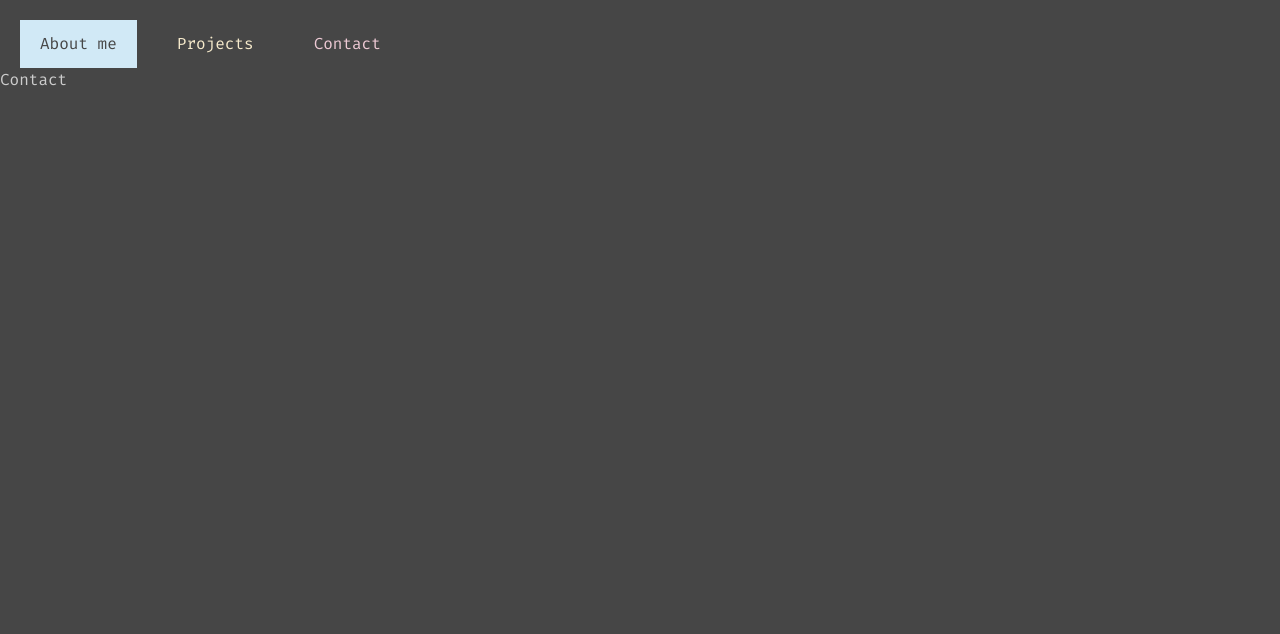
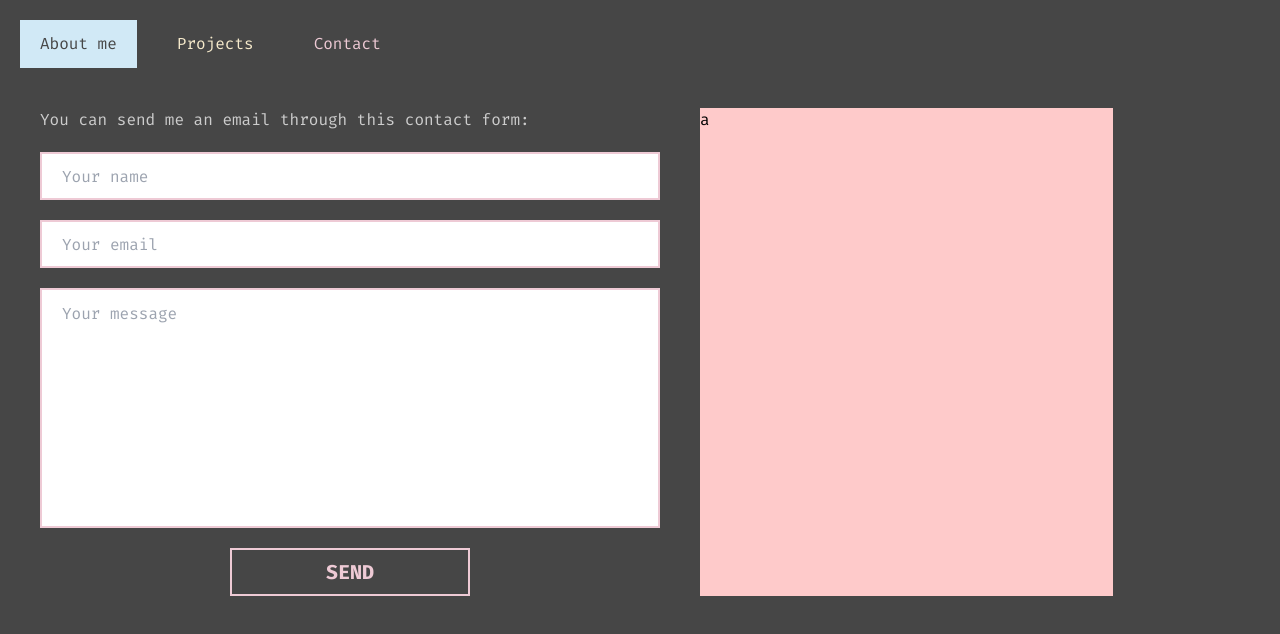
Before and after one commit to MaraScampini/portfolio-react, a React (Vite) app: page /contact in a window 1280 px wide. Shown: the top 634 px of the page. Built offline with nearby package versions, Linux system fonts and the light colour scheme.

Commit message:
Contact WIP integration with emailJS completed

```diff
--- a/package.json
+++ b/package.json
@@ -10,6 +10,7 @@
     "preview": "vite preview"
   },
   "dependencies": {
+    "@emailjs/browser": "^4.4.1",
     "react": "^18.3.1",
     "react-dom": "^18.3.1",
     "react-router-dom": "^7.0.2"
--- a/src/pages/Contact.tsx
+++ b/src/pages/Contact.tsx
@@ -1,6 +1,84 @@
+
+
+import { useRef, useState } from 'react';
+import emailjs from '@emailjs/browser';
+
+interface FormData {
+  user_name: string,
+  user_email: string,
+  message: string
+}
 
 export const Contact = () => {
+  const form = useRef<HTMLFormElement>(null);
+  const emptyFormData = {
+    user_name: "",
+    user_email: "",
+    message: ""
+  }
+  const [formData, setFormData] = useState<FormData>(emptyFormData);
+
+  const handleInputChange = (e: React.ChangeEvent<HTMLInputElement | HTMLTextAreaElement>) => {
+    const { name, value } = e.target;
+    setFormData((prevState) => ({
+      ...prevState,
+      [name]: value
+    }));
+  }
+
+  const sendEmail = (e: React.FormEvent<HTMLFormElement>) => {
+    e.preventDefault();
+
+    if (form.current) {
+      emailjs
+        .sendForm('mara_gmail_service', 'template_contact', form.current, {
+          publicKey: 'AHTWSrXtMDh3c-7YM',
+        })
+        .then(
+          () => setFormData(emptyFormData)
+        );
+    }
+
+  };
+
   return (
-    <div className='text-light-gray-text'>Contact</div>
-  )
-}
+    <div className='flex flex-col gap-y-5 mt-10 ms-10'>
+      <div className='flex gap-x-10'>
+        <div id='form' className='w-1/2 text-light-gray-text'>
+          <p className='mb-5'>You can send me an email through this contact form:</p>
+          <form className='flex flex-col gap-y-5 ' ref={form} onSubmit={sendEmail}>
+            <input
+              type="text"
+              name="user_name"
+              value={formData.user_name}
+              onChange={(e) => handleInputChange(e)}
+              className='h-12 border-2 border-dusty-pink text-dark-dusty-pink ps-5'
+              placeholder='Your name' />
+            <input
+              type="email"
+              name="user_email"
+              onChange={(e) => handleInputChange(e)}
+              value={formData.user_email}
+              className='h-12 border-2 border-dusty-pink text-dark-dusty-pink ps-5'
+              placeholder='Your email' />
+            <textarea
+              name="message"
+              value={formData.message}
+              onChange={(e) => handleInputChange(e)}
+              className='h-60 border-2 resize-none border-dusty-pink text-dark-dusty-pink pt-3 ps-5'
+              placeholder='Your message' />
+            <div className='flex justify-center'>
+              <button
+                type="submit"
+                className='w-60 h-12 border-2 border-dusty-pink text-dusty-pink font-bold text-xl
+              hover:bg-dusty-pink hover:text-gray-background transition-all duration-150'>
+                SEND
+              </button>
+            </div>
+          </form>
+        </div>
+        <div className='w-1/3 bg-red-200'>a</div>
+      </div>
+    </div>
+  );
+};
--- a/tailwind.config.js
+++ b/tailwind.config.js
@@ -10,6 +10,7 @@ module.exports = {
         'pastel-blue': '#D1E9F6',
         'pastel-yellow': '#F6EACB',
         'dusty-pink': '#EECAD5',
+        'dark-dusty-pink': '#DAADBB',
         'light-gray-text': "#CDCDCD"
       },
     },
```
Also changed, not shown: 1 other file (tests, documents, lock files or other folders).
